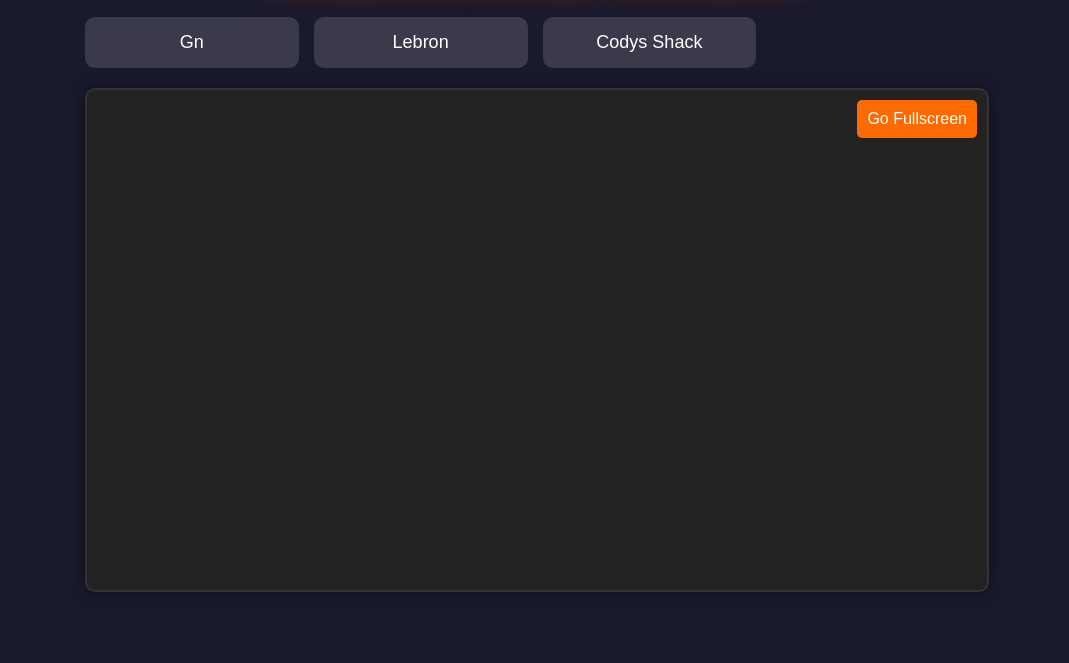
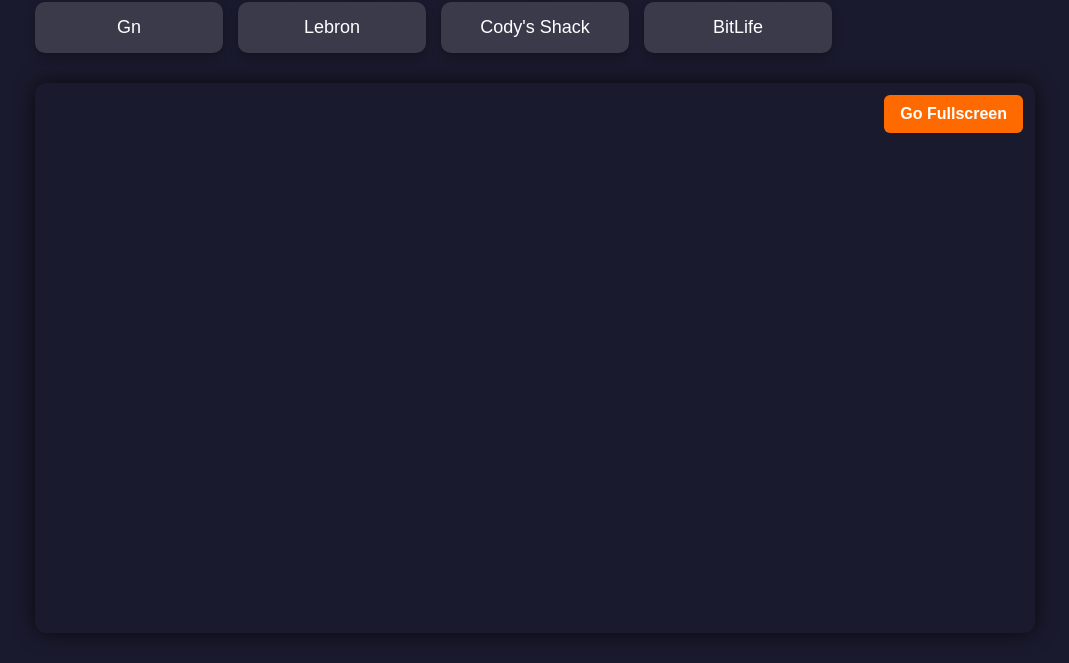
Before and after one commit to chatpowerman-sudo/cash-and-ridges-games, a plain HTML site: page index.html in a window 1280 px wide. Shown: the part 155-818 px from the top of the page, without its empty margins (105-1174 px from the left). Drawn offline with Linux system fonts and the light colour scheme.

Commit message:
Update index.html

```diff
--- a/index.html
+++ b/index.html
@@ -14,17 +14,16 @@
       display: flex;
       flex-direction: column;
       align-items: center;
-      justify-content: center;
-      height: 100vh;
+      justify-content: flex-start;
+      min-height: 100vh;
       color: #fff;
-      overflow-x: hidden;
     }
 
     .container {
       width: 90%;
-      max-width: 900px;
+      max-width: 1000px;
       text-align: center;
-      padding: 20px;
+      padding: 30px 20px;
     }
 
     /* Glowing Title */
@@ -36,6 +35,7 @@
       color: #fff;
       text-shadow: 0 0 10px #ff6a00, 0 0 20px #ff6a00, 0 0 30px #ff6a00;
       animation: glow 1.5s ease-in-out infinite alternate;
+      margin-bottom: 40px;
     }
 
     @keyframes glow {
@@ -49,13 +49,14 @@
 
     /* Game List Styles */
     #game-list {
-      list-style-type: none;
+      list-style: none;
       padding: 0;
-      margin: 20px 0;
+      margin: 0 auto 30px;
       display: grid;
-      grid-template-columns: repeat(auto-fill, minmax(200px, 1fr));
+      grid-template-columns: repeat(auto-fill, minmax(180px, 1fr));
       gap: 15px;
     }
+
     #game-list li {
       background-color: #3a3a4b;
       color: white;
@@ -63,51 +64,67 @@
       cursor: pointer;
       border-radius: 10px;
       font-size: 18px;
+      font-weight: 500;
       transition: all 0.3s ease;
+      box-shadow: 0 4px 10px rgba(0, 0, 0, 0.3);
     }
+
     #game-list li:hover {
       background-color: #ff6a00;
-      transform: scale(1.05);
+      transform: scale(1.07);
+      box-shadow: 0 6px 15px rgba(0, 0, 0, 0.4);
     }
 
     /* Iframe Container */
     #iframe-container {
       width: 100%;
-      height: 500px;
-      border: 2px solid #333;
-      background-color: #222;
-      margin-top: 20px;
-      border-radius: 10px;
+      height: 550px;
+      border-radius: 12px;
       overflow: hidden;
       position: relative;
-      box-shadow: 0 0 15px rgba(0,0,0,0.5);
+      box-shadow: 0 0 20px rgba(0,0,0,0.7);
+      transition: all 0.3s ease;
+    }
+
+    #iframe-container iframe {
+      width: 100%;
+      height: 100%;
+      border: none;
+      transition: all 0.3s ease;
     }
 
     /* Fullscreen Button */
     #fullscreen-btn {
       position: absolute;
-      top: 10px;
-      right: 10px;
+      top: 12px;
+      right: 12px;
       background-color: #ff6a00;
       color: white;
       border: none;
-      padding: 10px;
-      border-radius: 5px;
+      padding: 10px 16px;
+      border-radius: 6px;
       font-size: 16px;
       cursor: pointer;
       z-index: 10;
       transition: background-color 0.3s ease;
+      font-weight: bold;
     }
+
     #fullscreen-btn:hover {
       background-color: #ff8c00;
     }
 
-    /* Transition Effects */
-    #iframe-container iframe {
-      width: 100%;
-      height: 100%;
-      border: none;
-      transition: all 0.3s ease;
+    /* Responsive adjustments */
+    @media (max-width: 600px) {
+      h1 {
+        font-size: 36px;
+      }
+      #game-list li {
+        font-size: 16px;
+      }
+      #iframe-container {
+        height: 400px;
+      }
     }
 
   </style>
@@ -118,60 +135,59 @@
     <h1>Unblocked Games</h1>
 
     <!-- Game List -->
-    <ul id="game-list">
-      <!-- Predefined game items will be inserted here -->
-    </ul>
+    <ul id="game-list"></ul>
 
     <!-- Iframe Container -->
     <div id="iframe-container">
       <button id="fullscreen-btn">Go Fullscreen</button>
-      <iframe id="game-iframe" src="" frameborder="0"></iframe>
+      <iframe id="game-iframe" src=""></iframe>
     </div>
   </div>
 
   <script>
-    // Predefined list of game URLs
+    // Updated game list with BitLife
     const gameList = [
       { name: 'Gn', url: 'https://social-lebron.github.io/gn-math.github.iotmoney/' },
       { name: 'Lebron', url: 'https://lebro293.github.io/goodnite/' },
-      { name: 'Codys Shack', url: 'https://hammy-dotco.github.io/codys-shack-games/projects.html' },
+      { name: "Cody's Shack", url: 'https://hammy-dotco.github.io/codys-shack-games/projects.html' },
+      { name: 'BitLife', url: 'https://hammy-dotco.github.io/gamesite69/g/bitlife' },
     ];
 
-    // Function to render the game list
+    // Render game list
     function renderGameList() {
       const listContainer = document.getElementById("game-list");
       listContainer.innerHTML = '';
       gameList.forEach((game) => {
         const listItem = document.createElement('li');
         listItem.textContent = game.name;
-        listItem.onclick = () => loadGame(game.url);
+        listItem.addEventListener('click', () => loadGame(game.url));
         listContainer.appendChild(listItem);
       });
     }
 
-    // Function to load the game URL into the iframe
+    // Load game into iframe
     function loadGame(url) {
-      document.getElementById("game-iframe").src = url;
+      const iframe = document.getElementById("game-iframe");
+      iframe.src = url;
     }
 
-    // Function to toggle fullscreen
+    // Fullscreen toggle
     function toggleFullscreen() {
       const iframeContainer = document.getElementById("iframe-container");
       if (iframeContainer.requestFullscreen) {
         iframeContainer.requestFullscreen();
-      } else if (iframeContainer.mozRequestFullScreen) { // Firefox
+      } else if (iframeContainer.mozRequestFullScreen) {
         iframeContainer.mozRequestFullScreen();
-      } else if (iframeContainer.webkitRequestFullscreen) { // Chrome, Safari and Opera
+      } else if (iframeContainer.webkitRequestFullscreen) {
         iframeContainer.webkitRequestFullscreen();
-      } else if (iframeContainer.msRequestFullscreen) { // IE/Edge
+      } else if (iframeContainer.msRequestFullscreen) {
         iframeContainer.msRequestFullscreen();
       }
     }
 
-    // Set up fullscreen button
-    document.getElementById("fullscreen-btn").onclick = toggleFullscreen;
+    document.getElementById("fullscreen-btn").addEventListener('click', toggleFullscreen);
 
-    // Initial call to render the game list
+    // Initial render
     renderGameList();
   </script>
 
```
